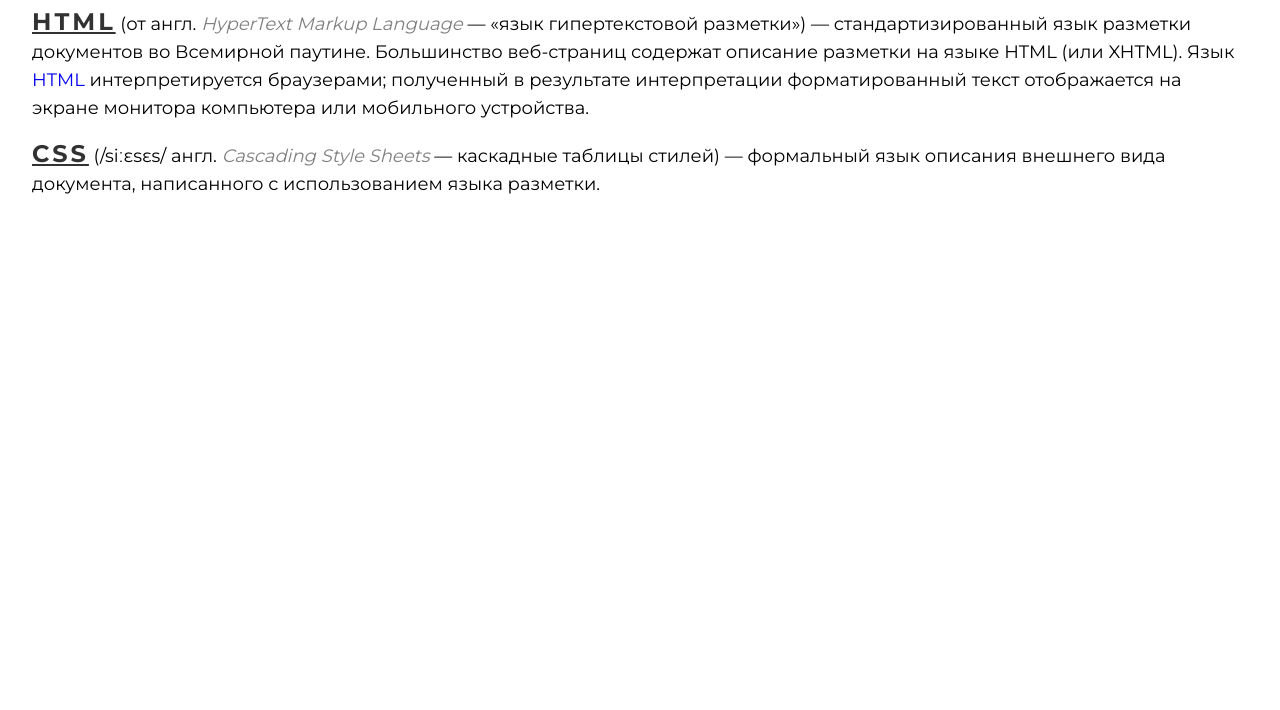
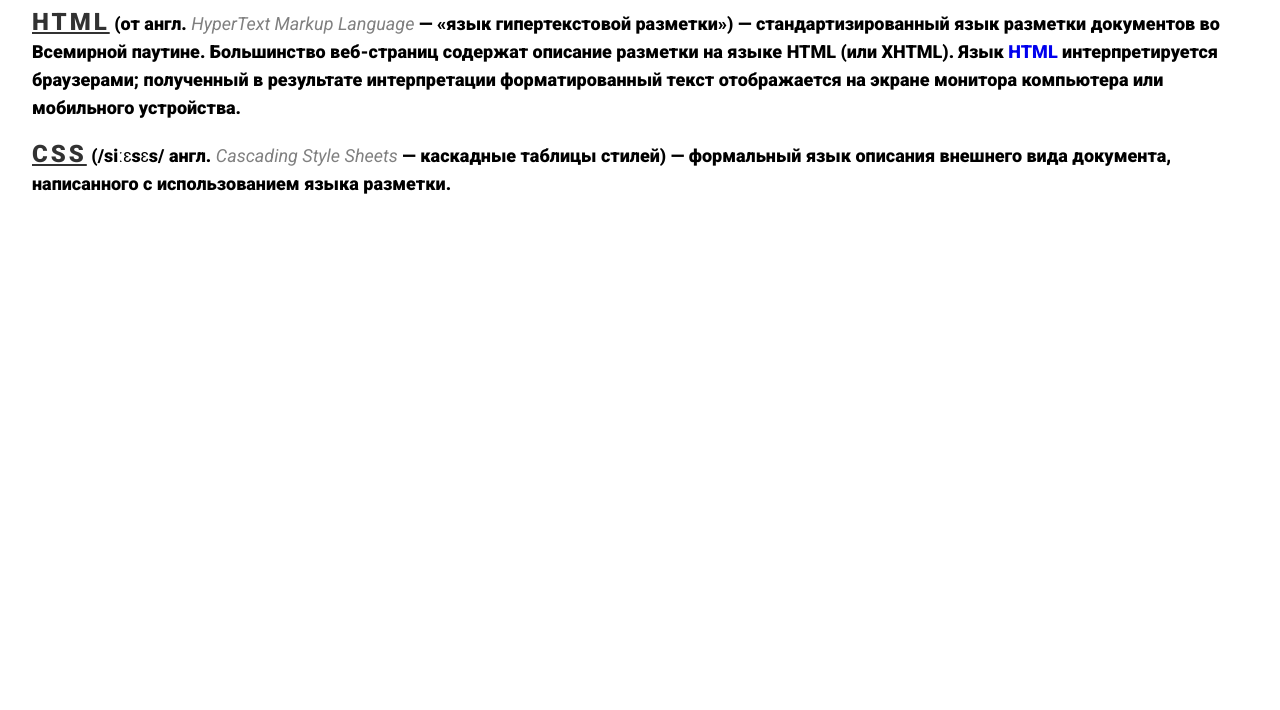
Before and after one commit to 1Makedonets1/gromcode, a plain HTML site: page pre_cours/12_text-style/task_1/index.html in a window 1280 px wide. Shown: the part 90-800 px from the top of the page. Drawn offline with nearby package versions, Linux system fonts and the light colour scheme.

Commit message:
add less12 task1

```diff
--- a/pre_cours/12_text-style/task_1/index.html
+++ b/pre_cours/12_text-style/task_1/index.html
@@ -10,8 +10,8 @@
       crossorigin="anonymous"
     />
     <link rel="preconnect" href="https://fonts.googleapis.com">
-<link rel="preconnect" href="https://fonts.gstatic.com" crossorigin>
-<link href="https://fonts.googleapis.com/css2?family=Montserrat:wght@300;400;500;600;700;800&family=Roboto:ital,wght@0,900;1,400&display=swap" rel="stylesheet">
+    <link rel="preconnect" href="https://fonts.gstatic.com" crossorigin>
+    <link href="https://fonts.googleapis.com/css2?family=Roboto:ital,wght@0,900;1,400&display=swap" rel="stylesheet">
     <link rel="stylesheet" href="style.css">
   </head>
 
--- a/pre_cours/12_text-style/task_1/style.css
+++ b/pre_cours/12_text-style/task_1/style.css
@@ -1,6 +1,6 @@
 body {
     margin: 32px;
-    font-family: 'Montserrat', sans-serif;
+    font-family: 'Roboto', sans-serif;
     font-size: 18px;
 }
 
```
